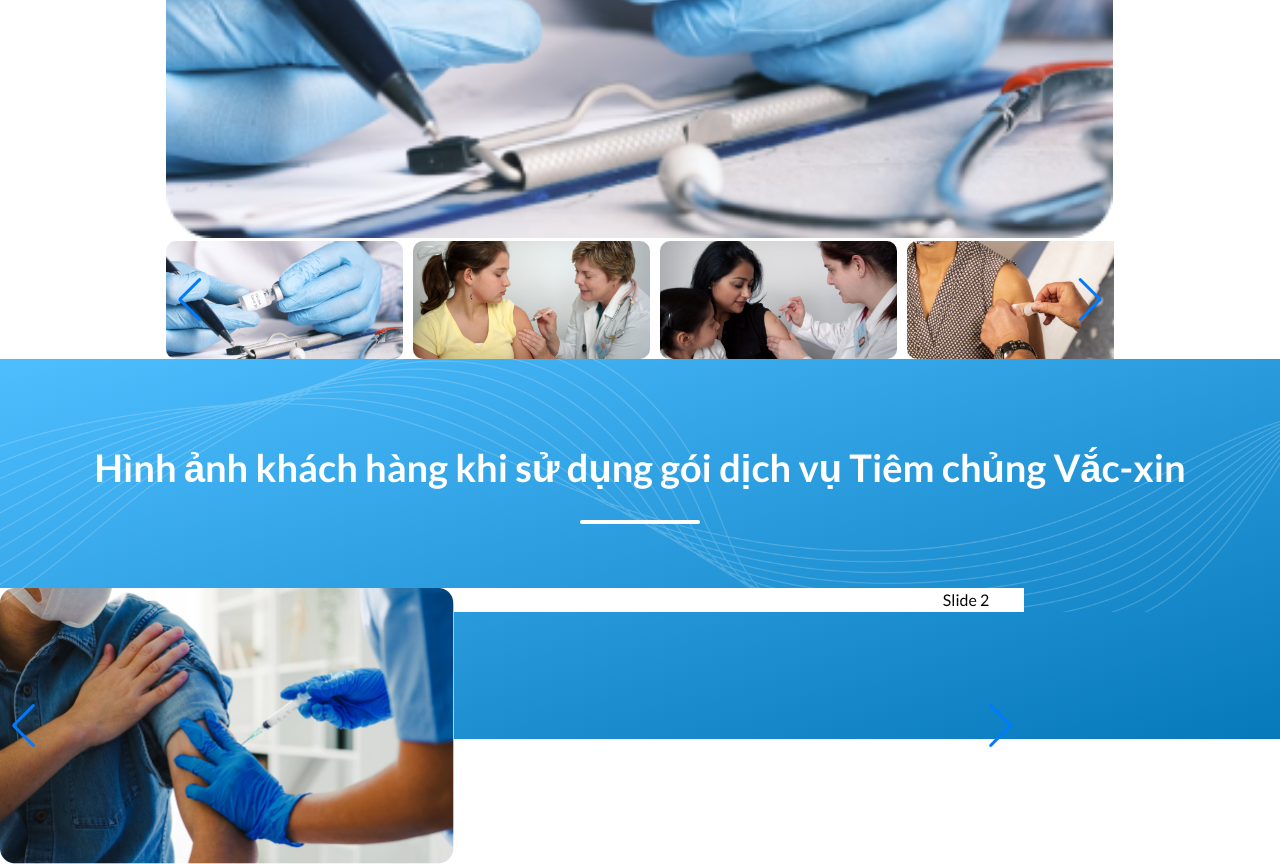
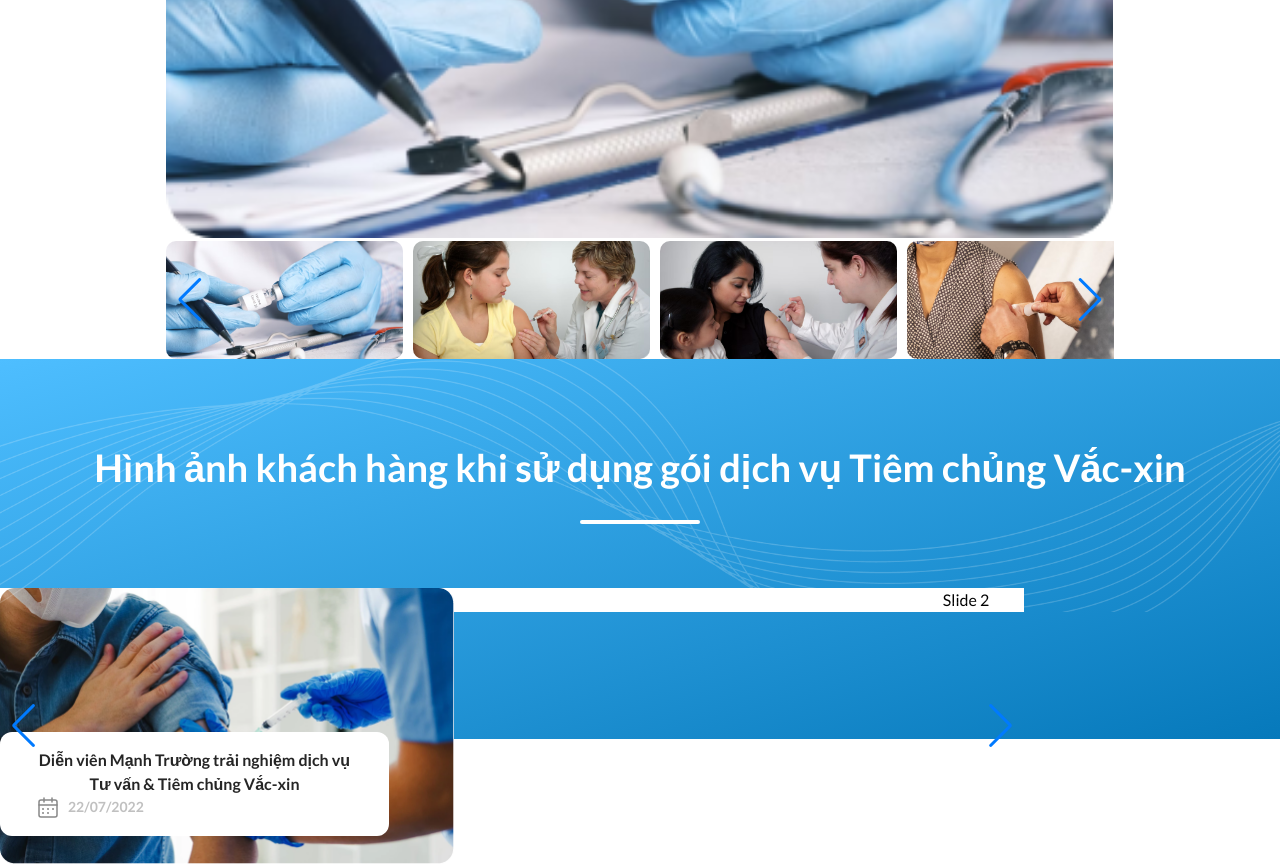
Before and after one commit to trantuyet762/template1_tech5s_update, a website: page public/index.html in a window 1280 px wide. Shown: the part 10820-11684 px from the top of the page. Drawn offline with nearby package versions, Linux system fonts and the light colour scheme.

Commit message:
add section

```diff
--- a/public/index.html
+++ b/public/index.html
@@ -1866,6 +1866,29 @@
                         <div class="swiper-wrapper">
                           <div class="swiper-slide relative max-w-[454px] h-[329px]">
                                 <img src="/public/img/cus_test1.png" alt="cus_test_image" class="object-cover">
+                                <div class="absolute max-w-[389px] px-[36px] py-[16px] rounded-[12px] bg-[#FFFFFF] bottom-[10%]">
+                                    <h2 class="text-[#252525] text-[16px] font-[700] text-center">Diễn viên Mạnh Trường trải nghiệm dịch vụ Tư vấn & Tiêm chủng Vắc-xin</h2>
+                                    <div class="flex">
+                                        <p class="text-[#88888888]  font-[700]">
+                                            <svg width="24" height="24" viewBox="0 0 24 24" fill="none" xmlns="http://www.w3.org/2000/svg">
+                                                <path d="M16 2V6" stroke="#888888" stroke-width="1.5" stroke-linecap="round" stroke-linejoin="round"/>
+                                                <path d="M8 2V6" stroke="#888888" stroke-width="1.5" stroke-linecap="round" stroke-linejoin="round"/>
+                                                <path d="M3 9H21" stroke="#888888" stroke-width="1.5" stroke-linecap="round" stroke-linejoin="round"/>
+                                                <path fill-rule="evenodd" clip-rule="evenodd" d="M19 4H5C3.895 4 3 4.895 3 6V19C3 20.105 3.895 21 5 21H19C20.105 21 21 20.105 21 19V6C21 4.895 20.105 4 19 4Z" stroke="#888888" stroke-width="1.5" stroke-linecap="round" stroke-linejoin="round"/>
+                                                <path d="M7.01316 12.729C6.87516 12.729 6.76316 12.841 6.76416 12.979C6.76416 13.117 6.87616 13.229 7.01416 13.229C7.15216 13.229 7.26416 13.117 7.26416 12.979C7.26416 12.841 7.15216 12.729 7.01316 12.729" stroke="#888888" stroke-width="1.5" stroke-linecap="round" stroke-linejoin="round"/>
+                                                <path d="M12.0132 12.729C11.8752 12.729 11.7632 12.841 11.7642 12.979C11.7642 13.117 11.8762 13.229 12.0142 13.229C12.1522 13.229 12.2642 13.117 12.2642 12.979C12.2642 12.841 12.1522 12.729 12.0132 12.729" stroke="#888888" stroke-width="1.5" stroke-linecap="round" stroke-linejoin="round"/>
+                                                <path d="M17.0132 12.729C16.8752 12.729 16.7632 12.841 16.7642 12.979C16.7642 13.117 16.8762 13.229 17.0142 13.229C17.1522 13.229 17.2642 13.117 17.2642 12.979C17.2642 12.841 17.1522 12.729 17.0132 12.729" stroke="#888888" stroke-width="1.5" stroke-linecap="round" stroke-linejoin="round"/>
+                                                <path d="M7.01316 16.729C6.87516 16.729 6.76316 16.841 6.76416 16.979C6.76416 17.117 6.87616 17.229 7.01416 17.229C7.15216 17.229 7.26416 17.117 7.26416 16.979C7.26416 16.841 7.15216 16.729 7.01316 16.729" stroke="#888888" stroke-width="1.5" stroke-linecap="round" stroke-linejoin="round"/>
+                                                <path d="M12.0132 16.729C11.8752 16.729 11.7632 16.841 11.7642 16.979C11.7642 17.117 11.8762 17.229 12.0142 17.229C12.1522 17.229 12.2642 17.117 12.2642 16.979C12.2642 16.841 12.1522 16.729 12.0132 16.729" stroke="#888888" stroke-width="1.5" stroke-linecap="round" stroke-linejoin="round"/>
+                                                </svg>
+
+                                        </p>
+                                        <span class="text-[#88888888] text-[14px] font-[700] ml-[8px]">
+                                            22/07/2022
+
+                                        </span>
+                                    </div>
+                                </div>
                           </div>
                           <div class="swiper-slide">Slide 2</div>
                           <div class="swiper-slide">Slide 3</div>
```
Also changed, not shown: public/output.css, public/style.css (line endings or trailing spaces).
